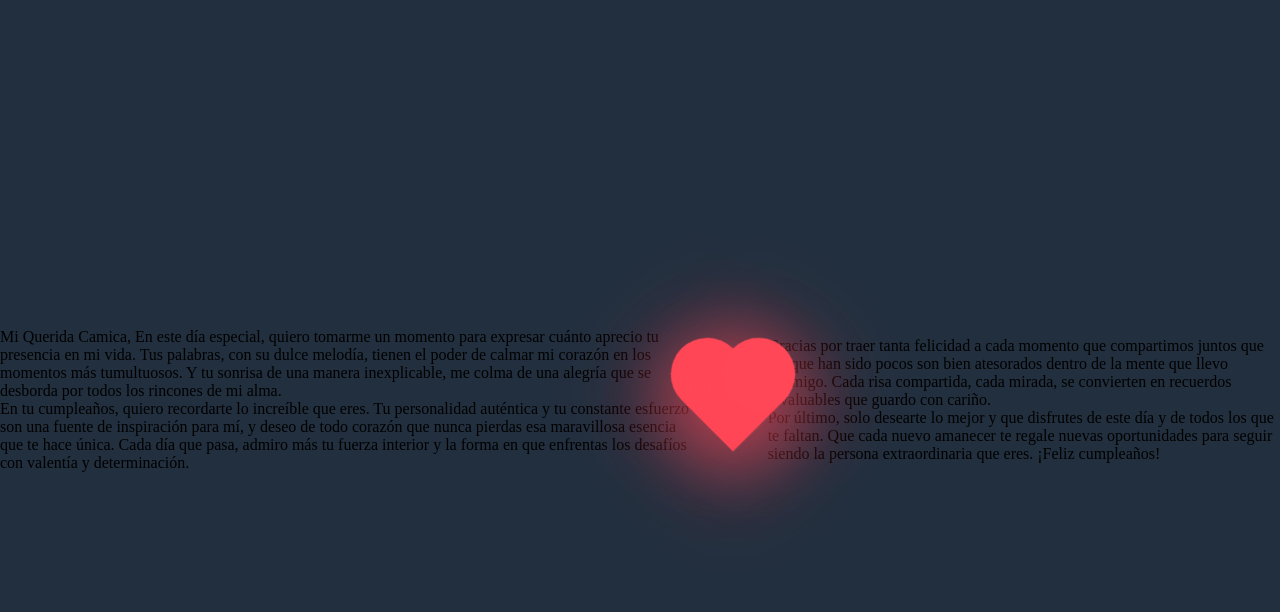
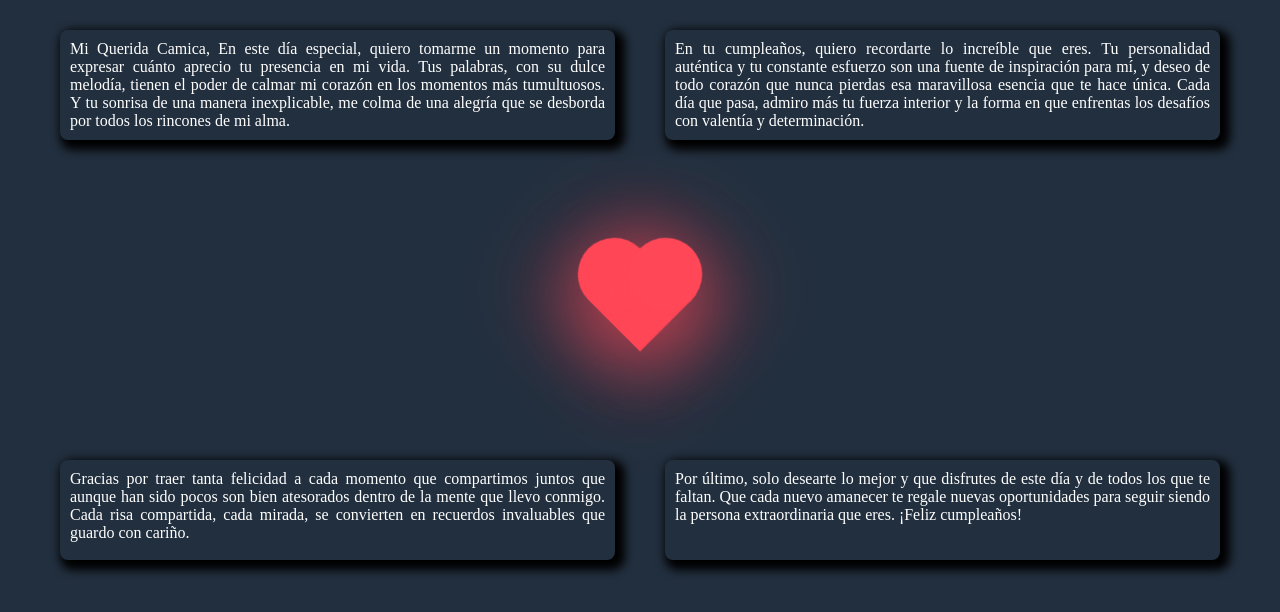
Before and after one commit to BrAlMoCa/cumple.github.io, a plain HTML site: page index.html in a window 1280 px wide. Drawn offline with Linux system fonts and the light colour scheme.

Commit message:
Update style.css

```diff
--- a/style.css
+++ b/style.css
@@ -1,25 +1,86 @@
 * {
     padding: 0;
     margin: 0;
-    box-sizing: border-box;
 }
 
 body {
-    min-height: 100vh;
+    background: #222f3e;
+}
+
+.body_2 {
+    min-height: 40vh;
     display: flex;
     justify-content: center;
     align-items: center;
+}
+
+.cajas_1,
+.cajas_2 {
+    display: grid;
+    grid-template-columns: repeat(auto-fit, minmax(500px, 1fr));
+    gap: 50px;
+    margin-left: 60px;
+    margin-right: 60px;
+}
+
+.mensaje1 {
+    padding: 10px;
+    text-align: justify;
+    margin-top: 30px;
+    border-radius: 8px;
+    height: 90px;
+    box-shadow: 5px 5px 10px 5px #000;
+    background-color: white;
     background: #222f3e;
+    color: white;
+}
+
+.mensaje2 {
+    padding: 10px;
+    text-align: justify;
+    margin-top: 30px;
+    border-radius: 8px;
+    height: 90px;
+    box-shadow: 5px 5px 10px 5px #000;
+    background-color: white;
+    background: #222f3e;
+    color: white;
+}
+
+.mensaje3 {
+    padding: 10px;
+    text-align: justify;
+    margin-bottom: 30px;
+    border-radius: 8px;
+    height: 80px;
+    box-shadow: 5px 5px 10px 5px #000;
+    background-color: white;
+    background: #222f3e;
+    color: white;
+}
+
+.mensaje4 {
+    padding: 10px;
+    text-align: justify;
+    margin-bottom: 30px;
+    border-radius: 8px;
+    height: 80px;
+    box-shadow: 5px 5px 10px 5px #000;
+    background-color: white;
+    background: #222f3e;
+    color: white;
 }
 
 .heart {
-    position: relative;
+    margin-top: 300px;
+    margin: 20px;
     width: 70px;
     height: 70px;
     transform: rotate(-45deg);
     background: #ff4757;
     box-shadow: -10px 10px 90px #ff4757;
     animation: animate .6s linear infinite;
+
 }
 
 @keyframes animate {
```
